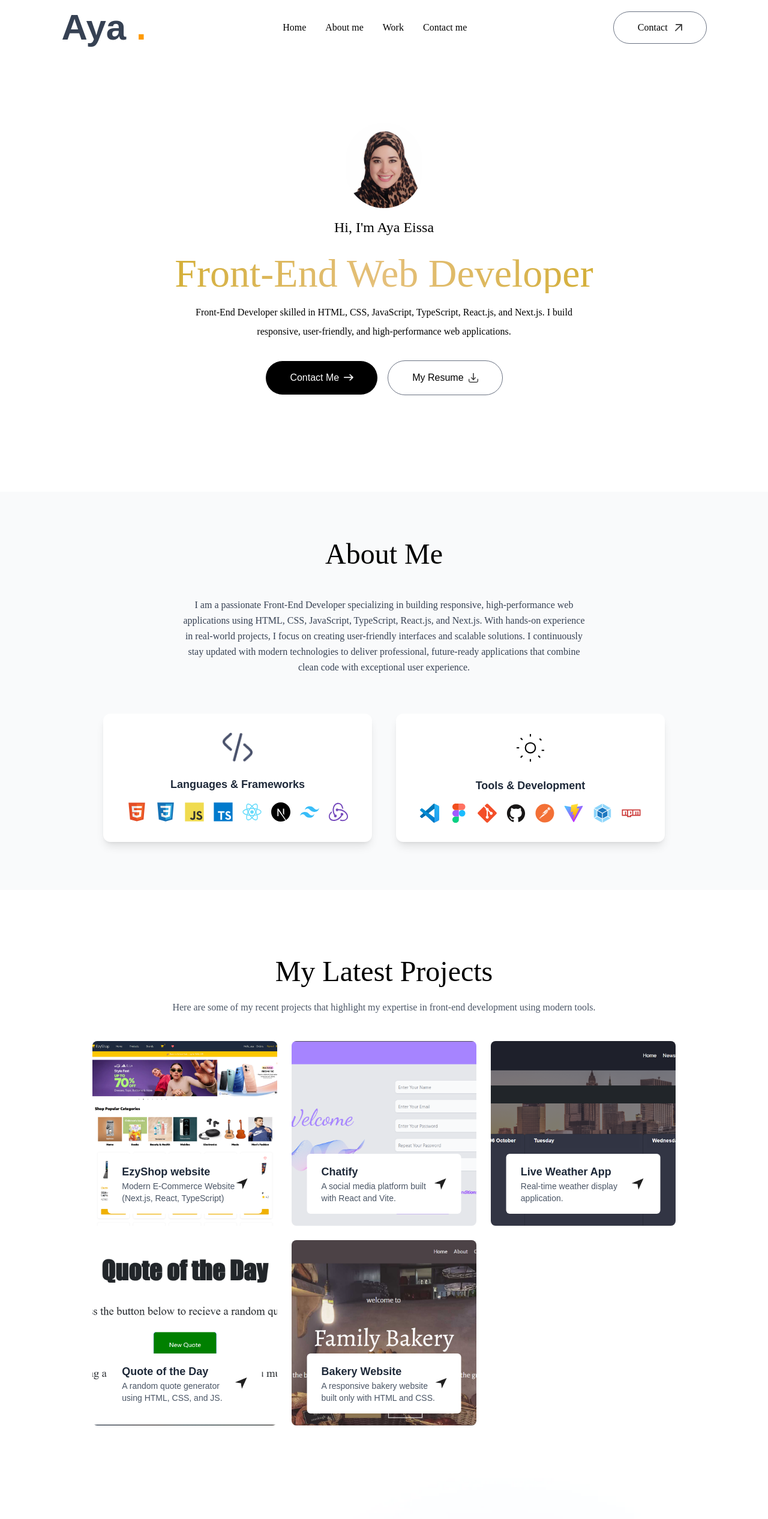
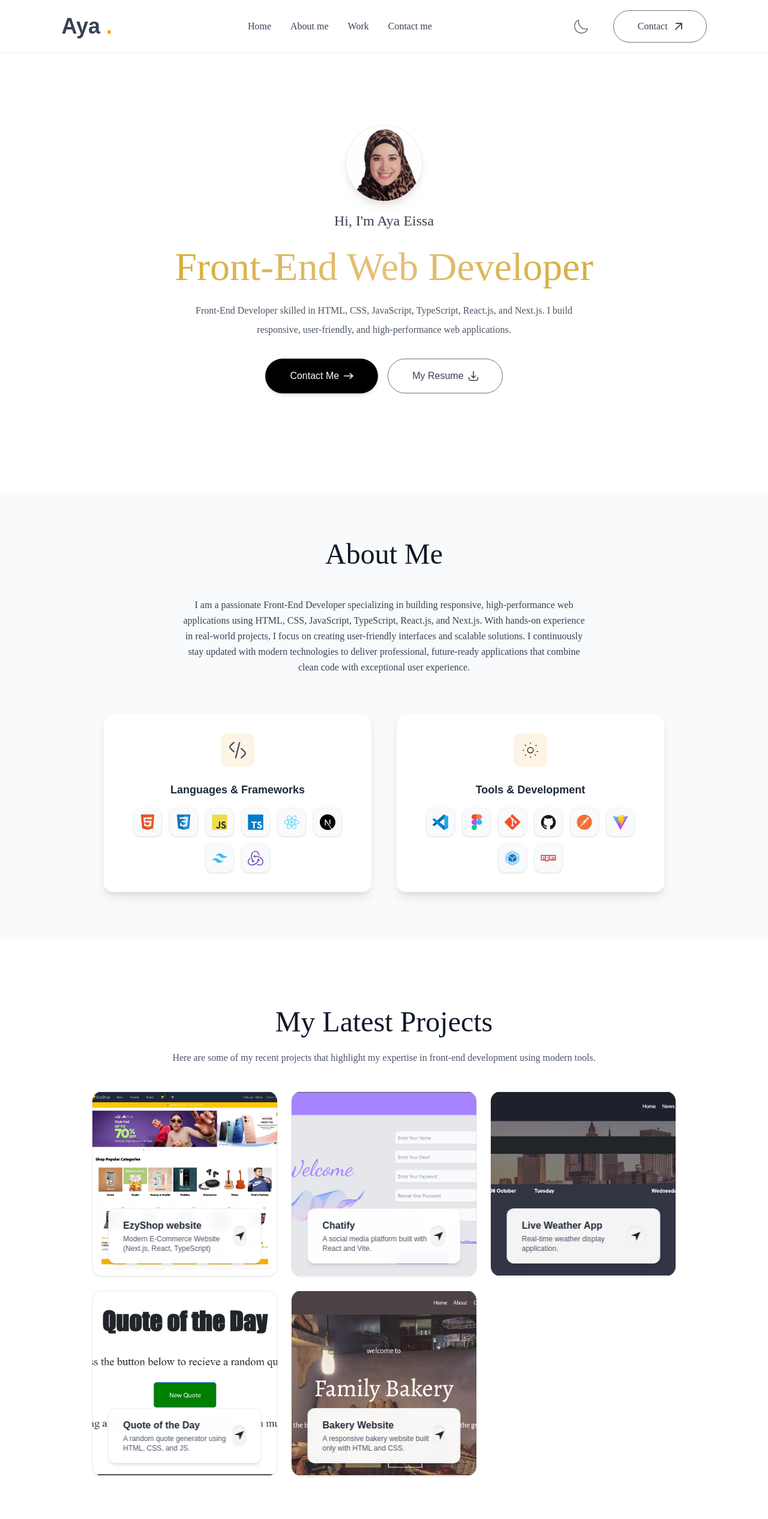
Before and after one commit to ayaessagouda100/portfolio, a Next.js app: page / in a window 1280 px wide. Shown: the top 2533 px of the page at 60% size. Built offline with nearby package versions, Linux system fonts and the light colour scheme; a web font is replaced by a local one.

Commit message:
feat: initialize personal portfolio project with component structure, dark mode support, and data assets

```diff
--- a/app/globals.css
+++ b/app/globals.css
@@ -1,4 +1,5 @@
 @import "tailwindcss";
+@custom-variant dark (&:where(.dark, .dark *));
 @theme {
   --color-light-hover: #fcf4ff;
   --color-dark-hover: #2a004a;
--- a/app/layout.js
+++ b/app/layout.js
@@ -13,15 +13,30 @@ const ovo = Ovo({
 });
 
 export const metadata = {
-  title: "Portfolio - Aya",
-  description: "Portfolio",
+  title: "Aya Eissa | Front-End Web Developer Portfolio",
+  description: "Aya Eissa is a passionate Front-End Web Developer specializing in Next.js, React, TypeScript, Tailwind CSS, and modern web applications. Explore her recent work, skill sets, and get in touch.",
 };
 
 export default function RootLayout({ children }) {
   return (
-    <html lang="en" className="scroll-smooth ">
+    <html lang="en" className="scroll-smooth">
+      <head>
+        <script
+          dangerouslySetInnerHTML={{
+            __html: `
+              try {
+                if (localStorage.theme === 'dark' || (!('theme' in localStorage) && window.matchMedia('(prefers-color-scheme: dark)').matches)) {
+                  document.documentElement.classList.add('dark');
+                } else {
+                  document.documentElement.classList.remove('dark');
+                }
+              } catch (_) {}
+            `,
+          }}
+        />
+      </head>
       <body
-        className={`${outfit.className} ${ovo.className} antialiased leading-8 overflow-x-hidden `}
+        className={`${outfit.className} ${ovo.className} antialiased leading-8 overflow-x-hidden bg-white text-gray-900 dark:bg-[#11001F] dark:text-white transition-colors duration-300`}
       >
         {children}
       </body>
--- a/app/page.js
+++ b/app/page.js
@@ -1,5 +1,6 @@
 'use client'
 
+import { useState, useEffect } from "react";
 import About from "@/components/About";
 import Contact from "@/components/Contact";
 import Footer from "@/components/Footer";
@@ -8,15 +9,34 @@ import Navbar from "@/components/Navbar";
 import Work from "@/components/Work";
 
 export default function Home() {
+  const [isDarkMode, setIsDarkMode] = useState(false);
+
+  useEffect(() => {
+    // Check local storage or system preference to sync state
+    const isDark = document.documentElement.classList.contains("dark");
+    setIsDarkMode(isDark);
+  }, []);
+
+  const toggleTheme = () => {
+    if (document.documentElement.classList.contains("dark")) {
+      document.documentElement.classList.remove("dark");
+      localStorage.setItem("theme", "light");
+      setIsDarkMode(false);
+    } else {
+      document.documentElement.classList.add("dark");
+      localStorage.setItem("theme", "dark");
+      setIsDarkMode(true);
+    }
+  };
 
   return (
     <>
-    <Navbar />
-    <Header />
-    <About />
-    <Work />
-    <Contact />
-    <Footer />
+      <Navbar isDarkMode={isDarkMode} toggleTheme={toggleTheme} />
+      <Header isDarkMode={isDarkMode} />
+      <About isDarkMode={isDarkMode} />
+      <Work isDarkMode={isDarkMode} />
+      <Contact isDarkMode={isDarkMode} />
+      <Footer isDarkMode={isDarkMode} />
     </>
   );
 }
--- a/assets/assets.js
+++ b/assets/assets.js
@@ -119,7 +119,7 @@ export const workData = [
         title: 'Chatify',
         description: 'A social media platform built with React and Vite.',
         bgImage: '/work-2.png',
-        link: '#'
+        link: 'https://social-media-alpha-six.vercel.app/login'
     },
     {
         title: 'Live Weather App',
--- a/components/About.jsx
+++ b/components/About.jsx
@@ -3,49 +3,52 @@ import Image from 'next/image'
 import React from 'react'
 import { motion } from "motion/react"
 
-const About = () => {
+const About = ({ isDarkMode }) => {
   return (
-    <section id="about" className="w-full py-20 bg-gray-50 scroll-mt-20">
+    <section id="about" className="w-full py-20 bg-gray-50 dark:bg-[#11001F]/30 text-gray-900 dark:text-white scroll-mt-20 transition-colors duration-300">
       <h2 className="text-center text-4xl md:text-5xl font-ovo mb-12">About Me</h2>
 
-      <p className="mb-16 text-center font-ovo max-w-2xl mx-auto text-gray-700 leading-relaxed">
-
-I am a passionate Front-End Developer specializing in building responsive, high-performance web applications using HTML, CSS, JavaScript, TypeScript, React.js, and Next.js. With hands-on experience in real-world projects, I focus on creating user-friendly interfaces and scalable solutions. I continuously stay updated with modern technologies to deliver professional, future-ready applications that combine clean code with exceptional user experience.
+      <p className="mb-16 text-center font-ovo max-w-2xl mx-auto text-gray-700 dark:text-white/70 leading-relaxed transition-colors duration-300">
+        I am a passionate Front-End Developer specializing in building responsive, high-performance web applications using HTML, CSS, JavaScript, TypeScript, React.js, and Next.js. With hands-on experience in real-world projects, I focus on creating user-friendly interfaces and scalable solutions. I continuously stay updated with modern technologies to deliver professional, future-ready applications that combine clean code with exceptional user experience.
       </p>
 
-      <div className="flex flex-wrap justify-center gap-10 max-w-6xl mx-auto">
-        {infoList.map(({ icon, title, description }, index) => (
+      <div className="flex flex-wrap justify-center gap-10 max-w-6xl mx-auto px-4">
+        {infoList.map(({ icon, iconDark, title, description }, index) => (
           <motion.div
             key={index}
             initial={{ opacity: 0, y: 30 }}
             whileInView={{ opacity: 1, y: 0 }}
-            whileHover={{ scale: 1.05 }}
+            viewport={{ once: true }}
+            whileHover={{ scale: 1.02 }}
             transition={{ duration: 0.3 }}
-            className="bg-white shadow-lg rounded-xl p-8 w-full max-w-md text-center"
+            className="bg-white dark:bg-[#1C0E24] shadow-lg dark:shadow-none border border-black/5 dark:border-white/10 rounded-2xl p-8 w-full max-w-md text-center transition-all duration-300"
           >
-            <Image src={icon} alt={title} width={50} height={50} className="mx-auto mb-6" />
-            <h3 className="font-semibold text-gray-800 mb-4 text-lg">{title}</h3>
+            <div className="w-14 h-14 bg-amber-500/10 rounded-xl flex items-center justify-center mx-auto mb-6">
+              <Image src={isDarkMode ? iconDark : icon} alt={title} width={30} height={30} className="w-7 h-7" />
+            </div>
+            <h3 className="font-semibold text-gray-800 dark:text-white mb-4 text-lg transition-colors duration-300">{title}</h3>
 
             {Array.isArray(description) ? (
-              <div className="flex flex-wrap justify-center gap-4 mt-4">
+              <div className="flex flex-wrap justify-center gap-3 mt-4">
                 {description.map((img, idx) => (
                   <motion.div
                     key={idx}
-                    whileHover={{ scale: 1.2 }}
+                    whileHover={{ scale: 1.15, y: -2 }}
                     transition={{ duration: 0.2 }}
+                    className="flex items-center justify-center w-12 h-12 rounded-xl bg-gray-50 dark:bg-white/5 border border-gray-100 dark:border-white/5 shadow-sm transition-all duration-300"
                   >
                     <Image
-                      src={img.src ? img.src : img}
+                      src={img}
                       alt={`${title}-${idx}`}
-                      width={32}
-                      height={32}
-                      className="w-8 h-8"
+                      width={26}
+                      height={26}
+                      className="w-6.5 h-6.5 object-contain"
                     />
                   </motion.div>
                 ))}
               </div>
             ) : (
-              <p className="text-gray-600 text-base mt-2">{description}</p>
+              <p className="text-gray-600 dark:text-white/60 text-base mt-2 transition-colors duration-300">{description}</p>
             )}
           </motion.div>
         ))}
--- a/components/Header.jsx
+++ b/components/Header.jsx
@@ -3,46 +3,65 @@ import Image from 'next/image'
 import React from 'react'
 import { motion } from "motion/react"
 
-const Header = () => {
+const Header = ({ isDarkMode }) => {
     return (
-        <div className='w-11/12 pt-40 mb-20 md:mb-5 md:pt-16 max-w-3xl text-center mx-auto h-screen flex flex-col items-center justify-center gap-4'>
+        <div className='w-11/12 pt-40 mb-20 md:mb-5 md:pt-16 max-w-3xl text-center mx-auto h-screen flex flex-col items-center justify-center gap-4 transition-colors duration-300'>
             <motion.div
-            initial={{scale:0}}
-            whileInView={{scale: 1}}
-            transition={{duration: 0.8 , type: 'spring' , stiffness: 100}}>
-                <Image src={assets.profile_img} alt='profile image' className='rounded-full w-32' />
+                initial={{ scale: 0 }}
+                whileInView={{ scale: 1 }}
+                viewport={{ once: true }}
+                transition={{ duration: 0.8, type: 'spring', stiffness: 100 }}>
+                <Image src={assets.profile_img} alt='profile image' className='rounded-full w-32 h-32 object-cover border border-gray-200 dark:border-white/10 shadow-lg' priority />
             </motion.div>
             <motion.h3
-            initial={{y: -20,opacity: 0}}
-            transition={{duration:0.6 , delay:0.3}}
-            whileInView={{y:0, opacity:1}}
-            className='flex items-end gap-2 text-xl md:text-2xl mb-3 font-ovo'>Hi, I'm Aya Eissa </motion.h3>
+                initial={{ y: -20, opacity: 0 }}
+                transition={{ duration: 0.5, delay: 0.2 }}
+                whileInView={{ y: 0, opacity: 1 }}
+                viewport={{ once: true }}
+                className='flex items-end gap-2 text-xl md:text-2xl mb-3 font-ovo text-gray-700 dark:text-white/80 transition-colors duration-300'>Hi, I'm Aya Eissa </motion.h3>
 
             <motion.h1
-            initial={{y: -30,opacity: 0}}
-            whileInView={{y:0, opacity:1}}
-            transition={{duration:0.8 , delay:0.5}}
-            className='text-3xl sm:text-6xl lg:text-[66px] font-ovo bg-gradient-to-r from-[#d4af37] via-[#e5c07b] to-[#d4af37] bg-clip-text text-transparent  '> Front-End Web Developer</motion.h1>
+                initial={{ y: -30, opacity: 0 }}
+                whileInView={{ y: 0, opacity: 1 }}
+                viewport={{ once: true }}
+                transition={{ duration: 0.6, delay: 0.3 }}
+                className='text-3xl sm:text-6xl lg:text-[66px] font-ovo bg-gradient-to-r from-[#d4af37] via-[#e5c07b] to-[#d4af37] bg-clip-text text-transparent pb-2'> Front-End Web Developer</motion.h1>
+
             <motion.p
-            initial={{opacity: 0}}
-            whileInView={{ opacity:1}}
-            transition={{duration:0.6 , delay:0.7}}
-            className='max-w-2xl mx-auto font-ovo'>Front-End Developer skilled in HTML, CSS, JavaScript, TypeScript, React.js, and Next.js. I build responsive, user-friendly, and high-performance web applications.</motion.p>
+                initial={{ opacity: 0 }}
+                whileInView={{ opacity: 1 }}
+                viewport={{ once: true }}
+                transition={{ duration: 0.5, delay: 0.4 }}
+                className='max-w-2xl mx-auto font-ovo text-gray-600 dark:text-white/70 transition-colors duration-300'>Front-End Developer skilled in HTML, CSS, JavaScript, TypeScript, React.js, and Next.js. I build responsive, user-friendly, and high-performance web applications.</motion.p>
+
             <div className='flex flex-col sm:flex-row items-center gap-4 mt-4'>
                 <motion.a
-                initial={{y: 30,opacity: 0}}
-            whileInView={{y:0, opacity:1}}
-            transition={{duration:0.6 , delay:1}}
-                href="#contact" className='px-10 py-3 border rounded-full border-white bg-black text-white flex items-center gap-2'> Contact Me <Image src={assets.right_arrow_white} alt='arrow' className=' w-4' /></motion.a>
-                <motion.a
-                initial={{y: 30,opacity: 0}}
-            whileInView={{y:0, opacity:1}}
-            transition={{duration:0.6 , delay:1.2}}
-                href="/sample-resume.pdf" download className='px-10 py-3 border rounded-full border-gray-500 flex items-center gap-2'> My Resume <Image src={assets.download_icon} alt='arrow' className=' w-4' /></motion.a>
+                    initial={{ y: 30, opacity: 0 }}
+                    whileInView={{ y: 0, opacity: 1 }}
+                    viewport={{ once: true }}
+                    transition={{ duration: 0.5, delay: 0.5 }}
+                    href="#contact"
+                    className='px-10 py-3 border border-transparent rounded-full bg-black text-white dark:bg-white dark:text-[#11001F] flex items-center gap-2 hover:bg-black/95 dark:hover:bg-white/90 transition-all duration-300 shadow-md'
+                >
+                    Contact Me
+                    <Image src={isDarkMode ? assets.right_arrow : assets.right_arrow_white} alt='arrow' className=' w-4' />
+                </motion.a>
 
+                <motion.div
+                    initial={{ y: 30, opacity: 0 }}
+                    whileInView={{ y: 0, opacity: 1 }}
+                    viewport={{ once: true }}
+                    transition={{ duration: 0.5, delay: 0.6 }}
+                >
+                    <a
+                        href="/api/download-resume"
+                        className='px-10 py-3 border border-gray-500 dark:border-white/30 text-gray-700 dark:text-white/90 rounded-full flex items-center gap-2 hover:bg-gray-50 dark:hover:bg-white/10 transition-all duration-300'
+                    >
+                        My Resume
+                        <Image src={assets.download_icon} alt='download' className=' w-4 dark:invert transition-all duration-300' />
+                    </a>
+                </motion.div>
             </div>
-
-
         </div>
     )
 }
--- a/components/Navbar.jsx
+++ b/components/Navbar.jsx
@@ -3,7 +3,7 @@ import { assets } from '@/assets/assets'
 import Image from 'next/image'
 import React, { useRef } from 'react'
 
-const Navbar = () => {
+const Navbar = ({ isDarkMode, toggleTheme }) => {
   const sideMenu = useRef();
   const openMenu = () => {
     sideMenu.current.style.transform = 'translateX(-16rem)'
@@ -13,35 +13,51 @@ const Navbar = () => {
   }
   return (
     <>
-      <nav className='flex fixed w-full items-center bg-white/85 justify-between px-5 py-4 lg:px-8 xl:px-[8%] z-50'>
+      <nav className='flex fixed w-full items-center bg-white/85 dark:bg-[#11001F]/85 justify-between px-5 py-4 lg:px-8 xl:px-[8%] z-50 transition-colors duration-300 border-b border-black/5 dark:border-white/5 backdrop-blur-md'>
         <a href="#top">
-          <h1 className="text-6xl font-extrabold text-gray-700">
-  Aya <span className="text-amber-500 text-6xl">.</span>
-</h1>
-
-
+          <h1 className="text-4xl font-extrabold text-gray-700 dark:text-white transition-colors duration-300">
+            Aya <span className="text-amber-500">.</span>
+          </h1>
         </a>
-        <ul className='hidden md:flex items-center  font-ovo justify-between gap-6 lg:gap-8  px-12 py-3'>
-          <li><a href="#top">Home</a></li>
-          <li><a href="#about">About me </a></li>
-          <li><a href="#work">Work</a></li>
-          <li><a href="#contact">Contact me</a></li>
+        <ul className='hidden md:flex items-center font-ovo justify-between gap-6 lg:gap-8 px-12 py-3 text-gray-700 dark:text-white/80 transition-colors duration-300'>
+          <li><a href="#top" className="hover:text-amber-500 dark:hover:text-white transition-colors duration-200">Home</a></li>
+          <li><a href="#about" className="hover:text-amber-500 dark:hover:text-white transition-colors duration-200">About me</a></li>
+          <li><a href="#work" className="hover:text-amber-500 dark:hover:text-white transition-colors duration-200">Work</a></li>
+          <li><a href="#contact" className="hover:text-amber-500 dark:hover:text-white transition-colors duration-200">Contact me</a></li>
         </ul>
         <div className='flex items-center gap-4'>
+          {/* Dark Mode Toggle Button */}
+          <button
+            onClick={toggleTheme}
+            className="p-2.5 rounded-full hover:bg-gray-100 dark:hover:bg-white/10 transition-colors duration-200 focus:outline-none"
+            aria-label="Toggle dark mode"
+          >
+            <Image
+              src={isDarkMode ? assets.sun_icon : assets.moon_icon}
+              alt='toggle theme'
+              className='w-6 h-6 transition-all duration-300'
+            />
+          </button>
 
-          <a className='hidden hover:bg-black hover:text-white font-ovo   lg:flex justify-between items-center gap-3 px-10 py-2.5 border border-gray-500 ml-4 rounded-full ' href="#contact"> Contact <Image src={assets.arrow_icon} className='w-3' alt='arrow' /></a>
-          <button className='block md:hidden ml-3 cursor-pointer' onClick={openMenu}><Image src={assets.menu_black} alt='menu' className='w-6' /></button>
+          <a className='hidden hover:bg-black hover:text-white dark:hover:bg-white dark:hover:text-[#11001F] text-gray-700 dark:text-white/90 font-ovo lg:flex justify-between items-center gap-3 px-10 py-2.5 border border-gray-500 dark:border-white/30 ml-4 rounded-full transition-all duration-300' href="#contact">
+            Contact
+            <Image src={isDarkMode ? assets.arrow_icon_dark : assets.arrow_icon} className='w-3' alt='arrow' />
+          </a>
+
+          <button className='block md:hidden ml-3 cursor-pointer' onClick={openMenu}>
+            <Image src={isDarkMode ? assets.menu_white : assets.menu_black} alt='menu' className='w-6' />
+          </button>
         </div>
 
-        <ul ref={sideMenu} className='flex md:hidden flex-col gap-4 py-20 px-10 fixed -right-64 top-0 bottom-0 z-50 h-screen bg-rose-50 transition duration-500'>
+        {/* Mobile menu */}
+        <ul ref={sideMenu} className='flex md:hidden flex-col gap-6 py-20 px-10 fixed -right-64 top-0 bottom-0 z-50 h-screen w-64 bg-rose-50 dark:bg-[#1C0E24] text-gray-700 dark:text-white/80 transition-transform duration-500 shadow-2xl border-l border-white/5'>
           <div className='absolute right-6 top-6 ' onClick={closeMenu}>
-            <Image src={assets.close_black} alt='close icon' className='w-5 cursor-pointer' />
+            <Image src={isDarkMode ? assets.close_white : assets.close_black} alt='close icon' className='w-5 cursor-pointer' />
           </div>
-          <li onClick={closeMenu}><a href="#top">Home</a></li>
-          <li onClick={closeMenu}><a href="#about">About me </a></li>
-          <li onClick={closeMenu}><a href="#services">Services</a></li>
-          <li onClick={closeMenu}><a href="#work">Work</a></li>
-          <li onClick={closeMenu}><a href="#contact">Contact me</a></li>
+          <li onClick={closeMenu}><a href="#top" className="hover:text-amber-500 transition-colors">Home</a></li>
+          <li onClick={closeMenu}><a href="#about" className="hover:text-amber-500 transition-colors">About me</a></li>
+          <li onClick={closeMenu}><a href="#work" className="hover:text-amber-500 transition-colors">Work</a></li>
+          <li onClick={closeMenu}><a href="#contact" className="hover:text-amber-500 transition-colors">Contact me</a></li>
         </ul>
       </nav>
     </>
--- a/components/Work.jsx
+++ b/components/Work.jsx
@@ -3,20 +3,22 @@ import Image from 'next/image'
 import React from 'react'
 import { motion } from "motion/react"
 
-const Work = () => {
+const Work = ({ isDarkMode }) => {
   return (
     <motion.div
       initial={{ opacity: 0 }}
       whileInView={{ opacity: 1 }}
-      transition={{ duration: 1 }}
+      viewport={{ once: true }}
+      transition={{ duration: 0.6 }}
       id='work'
-      className='w-full px-[12%] py-10 scroll-mt-0 md:scroll-mt-5 pt-28 md:pb-0'
+      className='w-full px-[12%] py-10 scroll-mt-0 md:scroll-mt-5 pt-28 md:pb-0 transition-colors duration-300'
     >
       <motion.h2
         initial={{ opacity: 0 }}
         whileInView={{ opacity: 1, y: 0 }}
-        transition={{ duration: 0.5, delay: 0.5 }}
-        className='text-center text-5xl font-ovo mb-5'
+        viewport={{ once: true }}
+        transition={{ duration: 0.5, delay: 0.2 }}
+        className='text-center text-5xl font-ovo mb-5 text-gray-900 dark:text-white transition-colors duration-300'
       >
         My Latest Projects
       </motion.h2>
@@ -24,8 +26,9 @@ const Work = () => {
       <motion.p
         initial={{ opacity: 0 }}
         whileInView={{ opacity: 1 }}
-        transition={{ duration: 0.5, delay: 0.7 }}
-        className='mb-10 text-center font-ovo text-gray-600'
+        viewport={{ once: true }}
+        transition={{ duration: 0.5, delay: 0.3 }}
+        className='mb-10 text-center font-ovo text-gray-600 dark:text-white/70 transition-colors duration-300'
       >
         Here are some of my recent projects that highlight my expertise in front-end development using modern tools.
       </motion.p>
@@ -33,29 +36,30 @@ const Work = () => {
       <motion.div
         initial={{ opacity: 0 }}
         whileInView={{ opacity: 1 }}
-        transition={{ duration: 0.6, delay: 0.9 }}
+        viewport={{ once: true }}
+        transition={{ duration: 0.5, delay: 0.4 }}
         className='grid grid-cols-1 md:grid-cols-2 lg:grid-cols-3 my-10 gap-6'
       >
         {workData.map((project, index) => (
           <motion.div
-            whileHover={{ scale: 1.05, y: -5 }}
+            whileHover={{ scale: 1.03, y: -5 }}
             transition={{ duration: 0.3 }}
             key={index}
-            className='aspect-square bg-no-repeat bg-cover bg-center rounded-lg relative cursor-pointer group'
+            className='aspect-square bg-no-repeat bg-cover bg-center rounded-2xl relative cursor-pointer group shadow-sm border border-black/5 dark:border-white/5 overflow-hidden'
             style={{ backgroundImage: `url(${project.bgImage})` }}
           >
-            <div className='bg-white w-10/12 rounded-md absolute bottom-5 left-1/2 -translate-x-1/2 py-4 px-6 flex items-center justify-between duration-500 group-hover:bottom-7'>
+            <div className='bg-white/95 dark:bg-[#1C0E24]/95 border border-black/5 dark:border-white/10 backdrop-blur-sm w-10/12 rounded-xl absolute bottom-5 left-1/2 -translate-x-1/2 py-4 px-6 flex items-center justify-between duration-500 group-hover:bottom-6 shadow-md transition-all'>
               <div>
-                <h2 className='font-semibold text-lg text-gray-800'>{project.title}</h2>
-                <p className='text-sm text-gray-600'>{project.description}</p>
+                <h2 className='font-semibold text-base text-gray-800 dark:text-white transition-colors duration-300'>{project.title}</h2>
+                <p className='text-xs text-gray-600 dark:text-white/60 transition-colors duration-300 mt-0.5'>{project.description}</p>
               </div>
               <a
                 href={project.link}
                 target='_blank'
                 rel="noopener noreferrer"
-                className='rounded-full w-9 aspect-square flex items-center justify-center transition'
+                className='rounded-full w-9 h-9 flex items-center justify-center bg-gray-100 dark:bg-white/10 hover:bg-amber-500/20 dark:hover:bg-amber-500/30 transition duration-300 shadow-inner'
               >
-                <Image src={assets.send_icon} className='w-5' alt='Open project link' />
+                <Image src={assets.send_icon} className='w-4 dark:invert' alt='Open project link' />
               </a>
             </div>
           </motion.div>
```
Also changed, not shown: app/api/download-resume/route.js (added, +15 -0 lines), components/Contact.jsx (+29 -20 lines), components/Footer.jsx (+16 -21 lines), 1 other file (tests, documents, lock files or other folders).
